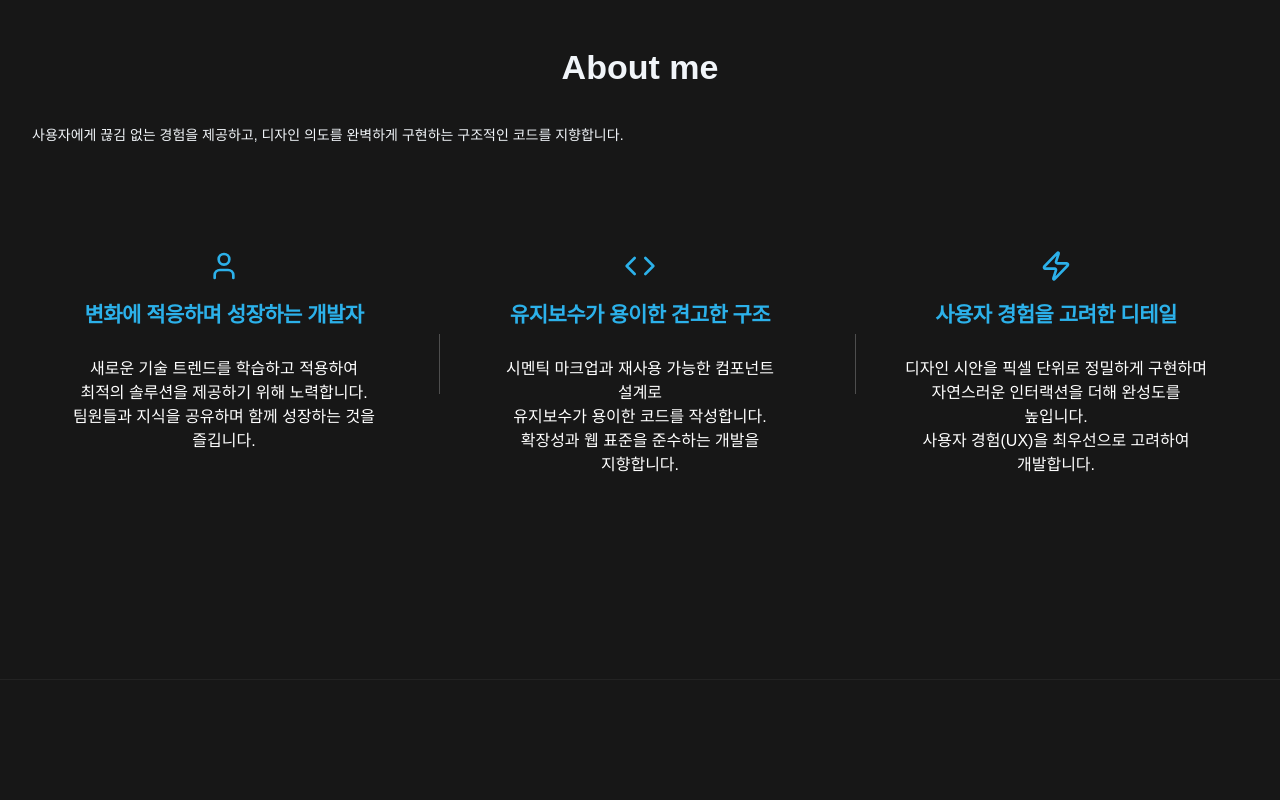
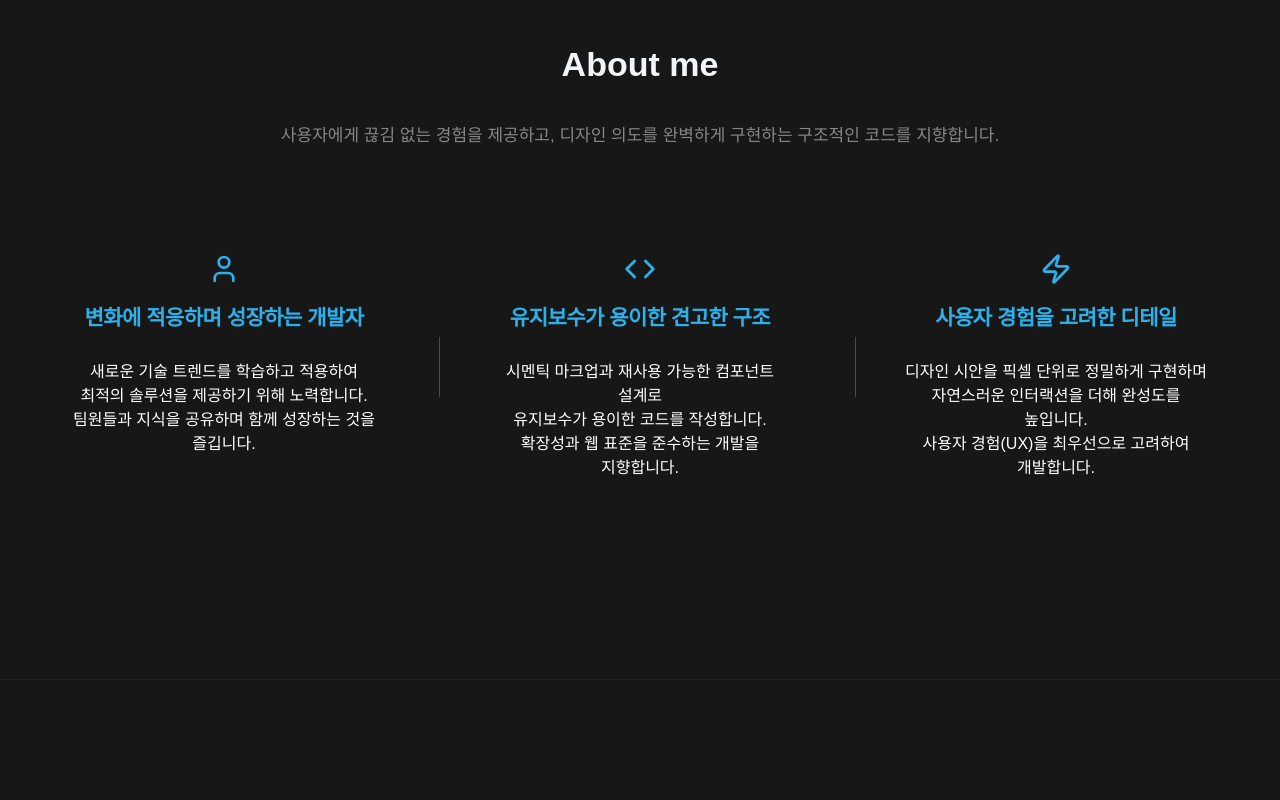
Before and after one commit to hyjbis-yujin/portfolio-yujin, a React (Vite) app: page / in a window 1280 px wide. Shown: the part 920-1720 px from the top of the page. Built offline with nearby package versions, Linux system fonts and the light colour scheme; a web font is replaced by a local one.

Commit message:
Fix: Restore missing .section-desc global styles

```diff
--- a/src/assets/styles/main.scss
+++ b/src/assets/styles/main.scss
@@ -36,6 +36,17 @@
   text-align: center;
 }
 
+.section-desc {
+  text-align: center;
+  font-size: clamp(15px, 2vw, 17px);
+  color: #868686;
+  max-width: 800px;
+  margin: 0 auto;
+  line-height: 1.6;
+  word-break: keep-all;
+  padding: 0 1rem;
+}
+
 .text-muted {
   color: $secondary-color;
 }
```
